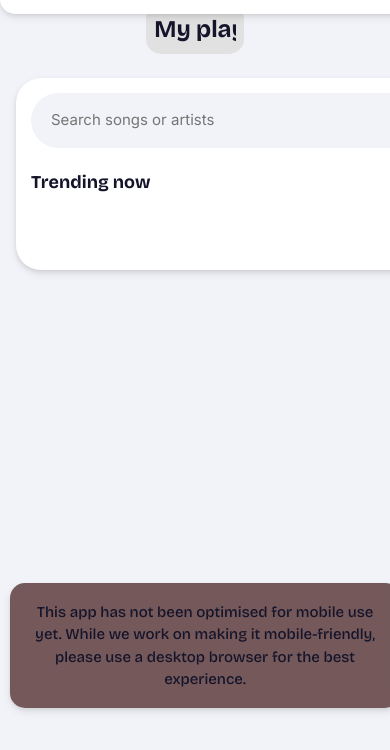
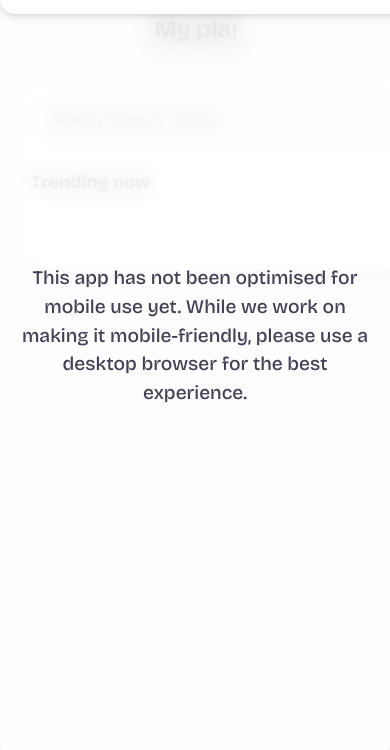
Before and after one commit to Raphleouf74/musibox, a website: page index.html in a window 390 px wide. Shown: the part 86-836 px from the top of the page. Drawn offline with nearby package versions, Linux system fonts and the light colour scheme; no server answers.

Commit message:
V1.0 (build 1.2 2)

```diff
--- a/style.css
+++ b/style.css
@@ -15,13 +15,15 @@ body {
   margin: 0;
   background: rgb(242, 243, 248);
   color: var(--ink);
-  transition: background 0.4s, color 0.4s;
+  transition:
+    background 0.4s,
+    color 0.4s;
   font:
     400 15px/1.5 Inter,
     system-ui,
     sans-serif;
-  height: 100%;
-  width: 100%;
+  height: 100vh;
+  width: 100vw;
 }
 body.dark {
   --bg: #14142b;
@@ -392,36 +394,30 @@ button {
 }
 
 #mobilewarning {
+  align-items: center;
+  justify-content: center;
+  text-align: center;
+  gap: 16px;
+  padding: 20px;
+  font-size: 1.2rem;
   display: flex;
-  align-items: center;
-  flex-direction: column;
-  text-align: center;
-  justify-content: center;
-  gap: 2px;
-  padding: 20px;
-  position: fixed;
-  bottom: 25px;
-  width: 100%;
-  font-family: "Bricolage Grotesque", system-ui, sans-serif;
-  left: 10px;
-  height: 125px;
-  overflow: hidden;
-  border-radius: 15px;
-  box-shadow:
-    0 2px 4px rgb(0 0 0 / 8%),
-    0 4px 8px rgb(0 0 0 / 8%);
-  z-index: 100;
-  background: rgb(85, 50, 50, 0.8);
   -webkit-backdrop-filter: blur(10px);
   backdrop-filter: blur(10px);
-  opacity: 1;
+  position: fixed;
+  top: 0;
+  left: 0;
+  width: 100vw;
+  height: 100vh;
+  font-family: "Bricolage Grotesque", system-ui, sans-serif;
+  border-radius: 15px;
+  background: var(--surface);
+  opacity: 0;
   pointer-events: none;
-  transform: translateY(-25px);
-  transition: all 0.4s cubic-bezier(0.4, 0, 0.2, 1);
 }
 @media (max-width: 769px) {
   #mobilewarning {
-    opacity: 1;
-    pointer-events: auto;
+    opacity: 0.8;
+    -webkit-backdrop-filter: blur(10px);
+    backdrop-filter: blur(10px);
   }
 }
--- a/version.json
+++ b/version.json
@@ -1,4 +1,4 @@
 {
     "version":  "1.0",
-    "build":  "1.2"
+    "build":  "1.2 2"
 }
```
